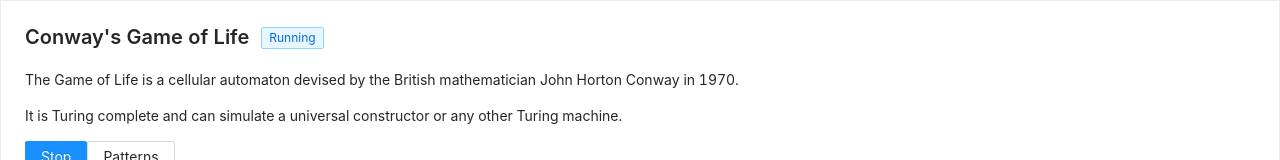
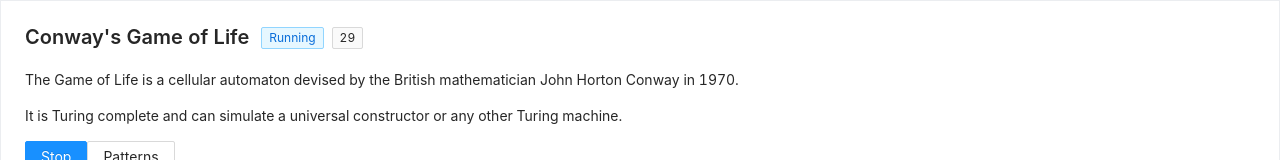
Before and after one commit to Festlandtommy/Game-of-Life-React, a React (Create React App) app: page / in a window 1280 px wide. Both pictures are taken after a click on the button "Start". Shown: the top 160 px of the page. Built offline with nearby package versions, Linux system fonts and the light colour scheme.

Commit message:
Add iteration counter

```diff
--- a/src/App.tsx
+++ b/src/App.tsx
@@ -43,6 +43,7 @@ export enum Pattern {
 const App: FC = () => {
   const [grid, setGrid] = useState<any[][]>(Array.from({ length: ROWS }).map(() => Array.from({ length: COLUMNS }).fill(0)))
   const [running, setRunning] = useState(false);
+  const [iteration, setIteration] = useState(0);
   const [iterationTime, setIterationTime] = useState(100);
   const [drawMode, setDrawMode] = useState<Pattern>(Pattern.None);
   const myMenu = PatternMenu(setDrawMode);
@@ -79,13 +80,13 @@ const App: FC = () => {
         }
       }
     }));
-
+    setIteration((before) => before + 1);
     setTimeout(run, iterationTime);
   }, [iterationTime]);
 
   return (
     <>
-      <Header running={running}>
+      <Header running={running} iteration={iteration}>
         <Button
           type='primary'
           onClick={() => {
--- a/src/components/header/header.tsx
+++ b/src/components/header/header.tsx
@@ -7,9 +7,10 @@ const { Paragraph } = Typography;
 interface HeaderProps {
     children?: ReactNode;
     running?: boolean;
+    iteration?: number;
 }
 
-const Header: FC<HeaderProps> = ({ children, running }) => {
+const Header: FC<HeaderProps> = ({ children, running, iteration }) => {
 
     const content = (
         <>
@@ -41,7 +42,7 @@ const Header: FC<HeaderProps> = ({ children, running }) => {
         <PageHeader
             className="site-page-header"
             title="Conway's Game of Life"
-            tags={running ? <Tag color="blue">Running</Tag> : undefined}
+            tags={running ? <><Tag color="blue">Running</Tag><Tag>{iteration}</Tag></> : undefined}
             extra
         >
             <Content>
```
